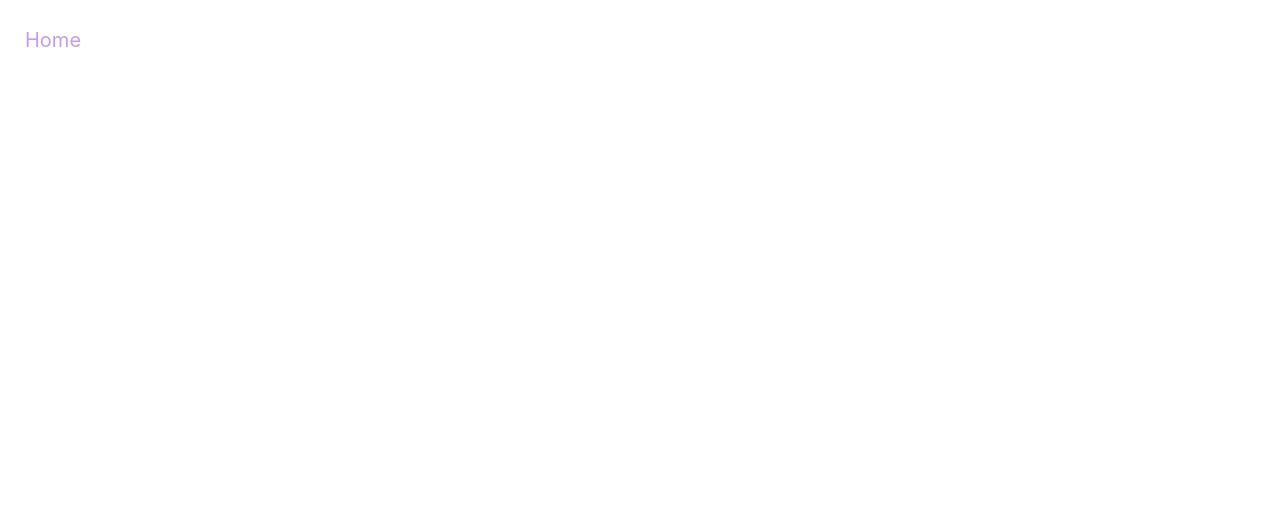
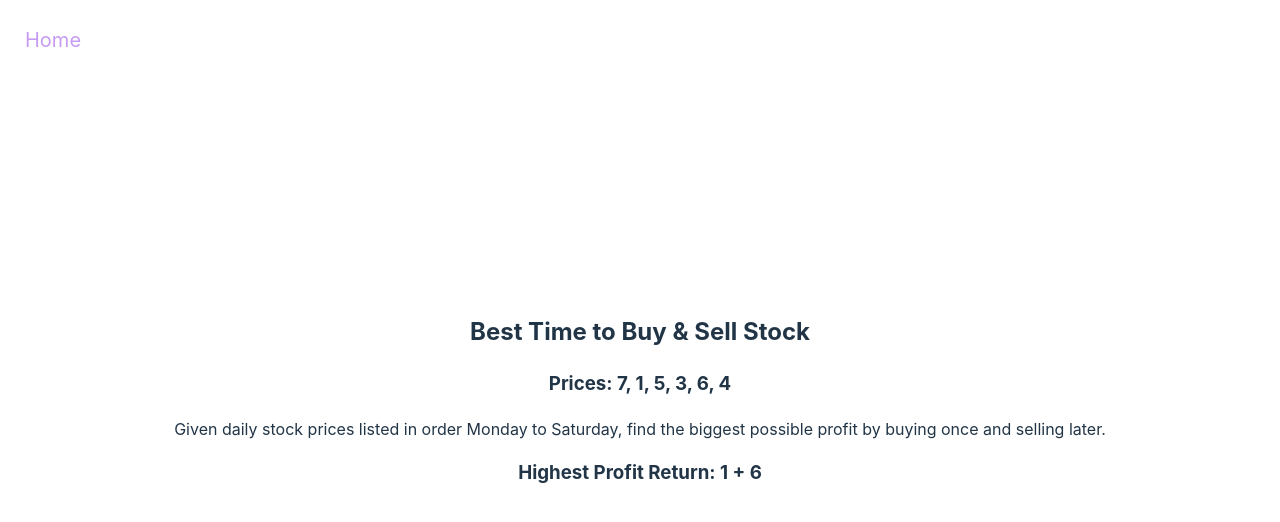
Before and after one commit to amy-calleja/challenges, a React (Vite) app: page /challenge16 in a window 1280 px wide. Before the commit this address had no page. Shown: the top 522 px of the page. Built offline with nearby package versions, Linux system fonts and the light colour scheme.

Commit message:
Add Challenge Sixteen: Best Time to Buy & Sell Stock

```diff
--- a/src/App.jsx
+++ b/src/App.jsx
@@ -17,6 +17,7 @@ import ChallengeTwelve from './pages/ChallengeTwelve';
 import ChallengeThirteen from './pages/ChallengeThirteen';
 import ChallengeFourteen from './pages/ ChallengeFourteen';
 import ChallengeFifteen from './pages/ChallengeFifteen';
+import ChallengeSixteen from './pages/ChallengeSixteen';
 
 const App = () => {
   return (
@@ -49,6 +50,7 @@ const MainContent = () => {
         <Route path='/challenge13' element={<ChallengeThirteen />} />
         <Route path='/challenge14' element={<ChallengeFourteen />} />
         <Route path='/challenge15' element={<ChallengeFifteen />} />
+        <Route path='/challenge16' element={<ChallengeSixteen />} />
       </Routes>
       {!isHome && <Topbar />}
     </main>
--- /dev/null
+++ b/src/pages/ChallengeSixteen.tsx
@@ -0,0 +1,52 @@
+import React from 'react';
+
+export default function ChallengeSixteen() {
+  const prices: number[] = [7, 1, 5, 3, 6, 4];
+
+  /*
+buy at 1
+sell at 6
+profit = 5
+*/
+
+  const highestProfit = (stockPrices: number[]): number[] => {
+    // Initialize variables to track the minimum price, buy price, sell price, and maximum profit
+
+    let minPrice: number = stockPrices[0]; // Initialize minPrice to the first day's price
+    let buyPrice: number = 0;
+    let sellPrice: number = 0;
+    let maxProfit: number = 0;
+
+    for (let i = 1; i < stockPrices.length; i++) {
+      // Start from the second day
+      if (stockPrices[i] < minPrice) {
+        // Update minPrice if a lower price is found
+        minPrice = stockPrices[i];
+      }
+
+      let profit = stockPrices[i] - minPrice; // Calculate profit if selling on the current day
+
+      if (profit > maxProfit) {
+        // Update values if this profit is greater than the previous max
+        maxProfit = profit;
+        buyPrice = minPrice;
+        sellPrice = stockPrices[i];
+      }
+    }
+
+    return [buyPrice, sellPrice];
+  };
+
+  return (
+    <div>
+      <h2>Best Time to Buy & Sell Stock</h2>
+      <h3>Prices: {prices.join(', ')}</h3>
+      <p>
+        Given daily stock prices listed in order Monday to Saturday, find the
+        biggest possible profit by buying once and selling later.
+      </p>
+
+      <h3>Highest Profit Return: {highestProfit(prices).join(' + ')}</h3>
+    </div>
+  );
+}
--- a/src/pages/Home.jsx
+++ b/src/pages/Home.jsx
@@ -61,8 +61,12 @@ export default function Home() {
     },
     {
       key: 15,
-      title: 'Moved Zeroes'
-    }
+      title: 'Moved Zeroes',
+    },
+    {
+      key: 16,
+      title: 'Best Time to Sell & Buy Stock',
+    },
   ];
 
   return (
```
Also changed, not shown: 1 other file (tests, documents, lock files or other folders).
